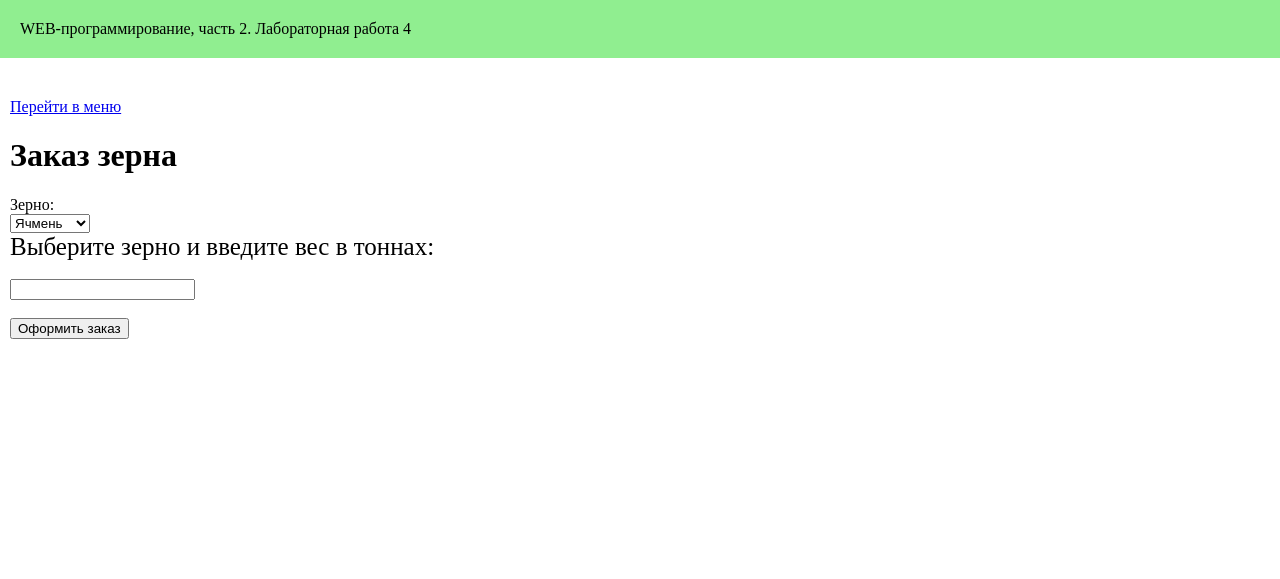
After one commit to AlenaStrelnikova/web-programming-labs-2, a Flask app: page /lab4/grain_order in a window 1280 px wide. The commit adds this page. Shown: the top 579 px of the page. Run offline with Flask 3, Linux system fonts and the light colour scheme.

Commit message:
Заготовка задания покупки зерна

```diff
--- a/lab4.py
+++ b/lab4.py
@@ -49,3 +49,39 @@ def fridge():
             else:
                 snowflakes = '*'
     return render_template('fridge.html', error=error, temp=temp, snowflakes=snowflakes)
+
+
+@lab4.route('/lab4/grain_order', methods = ['GET', 'POST'])
+def grain_order():
+    error = None
+    grain = None
+    weight = None
+    price = 0
+    if request.method == 'POST':
+        grain = request.form.get('grain')
+        weight = request.form.get('weight')
+
+        if weight is None or weight == '':
+            error = 'Не введен вес'
+        else:
+            weight = int(weight)
+
+            if weight <= 0:
+                error = 'Неверное значение веса'
+            elif weight > 500:
+                error = 'Такого объема сейчас нет в наличии'
+            else:
+                if grain == 'yachmen':
+                    price = 12000*weight
+                elif grain == 'oves':
+                    price = 8500*weight
+                elif grain == 'pshenitsa':
+                    price = 8700*weight
+                else:
+                    price = 14000*weight
+
+                if weight > 50 and weight <= 500:
+                        price = price*0.9
+
+
+    return render_template('grain_order.html', error=error, grain=grain, weight=weight, price=price)
--- /dev/null
+++ b/templates/grain_order.html
@@ -0,0 +1,47 @@
+{% extends "base.html" %}
+
+{% block lab %} Лабораторная работа 4 {% endblock %}
+
+{% block main %}
+
+    {% if not error and grain and weight %}
+
+    <h1>Заказ успешно сформирован</h1>
+
+    <div style="font-size: 25px;">
+        Вы заказали {{ grain }}. Вес: {{ weight }} т. <br>
+        Сумма к оплате: {{ price }} &#8381;»
+    </div><br>
+    <div>
+        <a href="/lab4/grain_order">Заказать еще</a>
+    </div>
+
+    {% else %}
+
+    <h1>Заказ зерна</h1>
+        {% if error %}
+            <div class="error" style="font-size: 20px;">{{ error }}</div>
+        {% endif %}
+
+    <form method="post">
+        <label>Зерно:</label>
+            <div>
+                <select name="grain">
+                    <option value="yachmen" {{ grain == 'yachmen' and 'selected' }}>Ячмень</option>
+                    <option value="oves" {{ grain =='oves' and 'selected' }}>Овёс</option>
+                    <option value="pshenitsa" {{ grain == 'pshenitsa' and 'selected' }}>Пшеница</option>
+                    <option value="rozh" {{ grain == 'rozh' and 'selected' }}>Рожь</option>
+                </select><br>
+            </div>
+
+        <label style="font-size: 25px;">Выберите зерно и введите вес в тоннах:</label><br><br>
+            <div>
+                <input type="number" name="weight" value="{{ weight or '' }}">
+            </div><br>
+
+        <div>
+            <button type="submit">Оформить заказ</button>
+        </div>
+    </form>
+    {% endif %}
+{% endblock %}
--- a/templates/lab4.html
+++ b/templates/lab4.html
@@ -8,5 +8,6 @@
     <ol>
         <li><a href=/lab4/login>Авторизация</a></li>
         <li><a href=/lab4/fridge>Холодильник</a></li>
+        <li><a href=/lab4/grain_order>Заказ зерна</a></li>
     </ol>
 {% endblock %}
```
